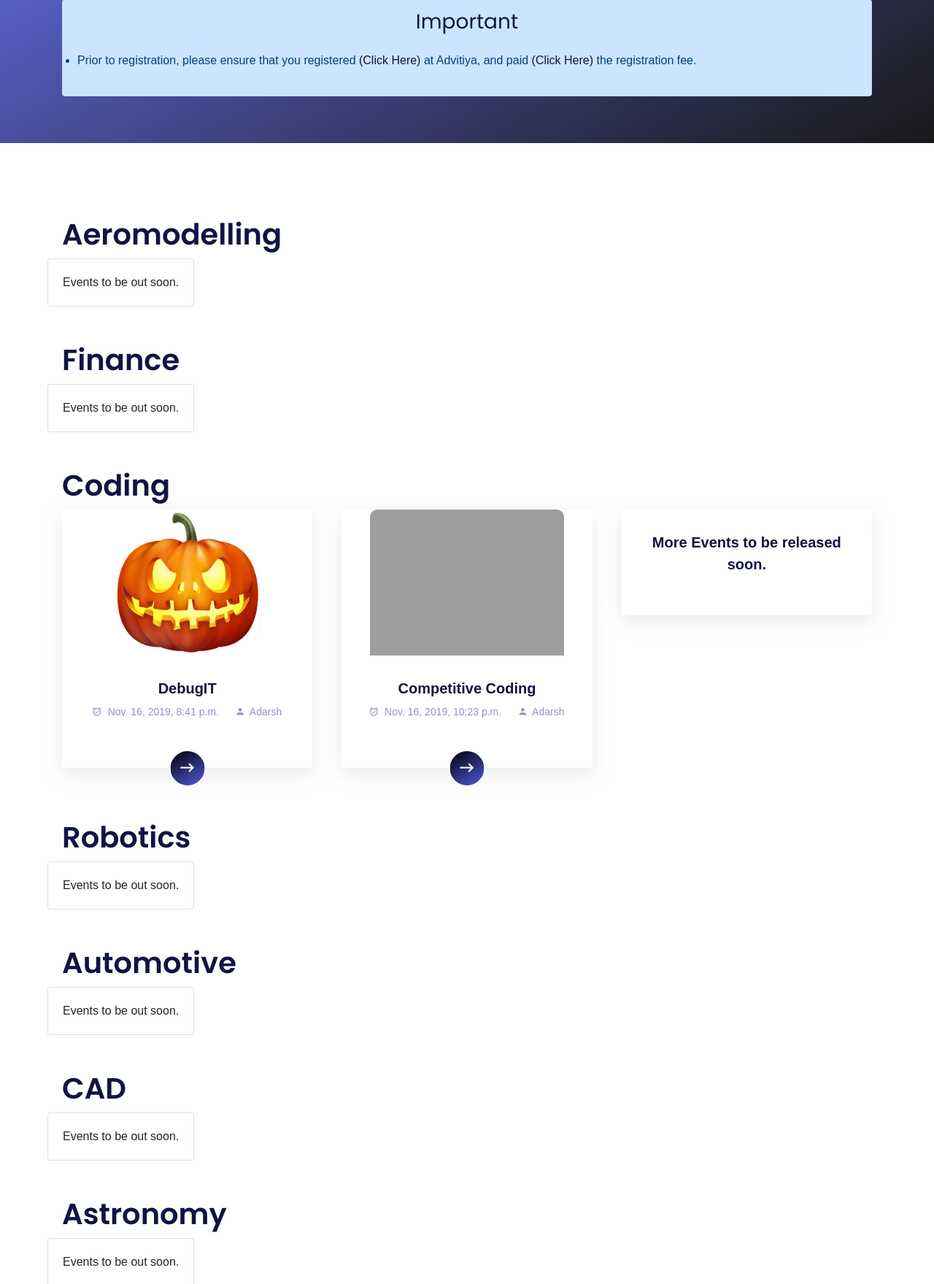
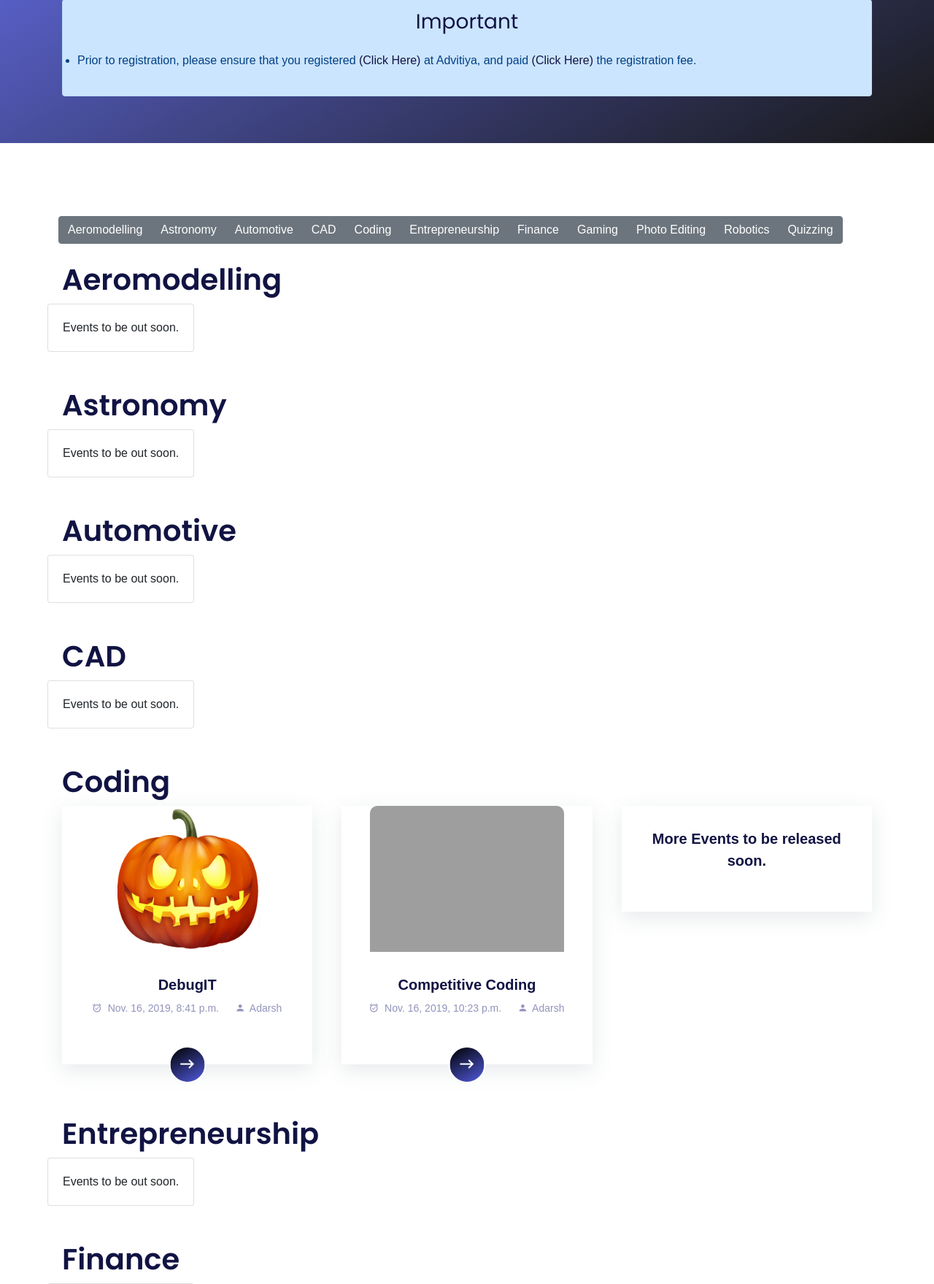
Before and after one commit to software-community/Advitiya-20, a Django app: page /events/ in a window 1280 px wide. Shown: the part 154-1913 px from the top of the page at 73% size. Run offline with Django 3.2, Linux system fonts and the light colour scheme; data comes from the database, SQL or seed files in the repository; parts of the project's set-up code (start-up, migrations or seed data) failed here and were passed over; some libraries are stand-ins or nearby versions; grey boxes are pictures that could not be loaded.

Commit message:
Add quick event link

```diff
--- a/TSP/templates/TSP/payment.html
+++ b/TSP/templates/TSP/payment.html
@@ -13,11 +13,11 @@
                     <table class="table display-data text-white align-items-center">
                         <tbody>
                             <tr>
-                                <th scope="row">Paid for Category A(9-10th class):</th>
+                                <th scope="row">Paid for Category A (9-10th class):</th>
                                 <td>{{ num_cat_a }}</td>
                             </tr>
                             <tr>
-                                <th scope="row">Paid for Category B(11-12th class)</th>
+                                <th scope="row">Paid for Category B (11-12th class):</th>
                                 <td>{{ num_cat_b }}</td>
                             </tr>
                         </tbody>
--- a/TSP/templates/TSP/profile.html
+++ b/TSP/templates/TSP/profile.html
@@ -39,11 +39,11 @@
                                 <td>{{ profile.point_of_contact_phone }}</td>
                             </tr>
                             <tr>
-                                <th scope="row">Paid for Category A(9-10th class):</th>
+                                <th scope="row">Paid for Category A (9-10th class):</th>
                                 <td>{{ num_cat_a }}</td>
                             </tr>
                             <tr>
-                                <th scope="row">Paid for Category B(11-12th class)</th>
+                                <th scope="row">Paid for Category B (11-12th class):</th>
                                 <td>{{ num_cat_b }}</td>
                             </tr>
                         </tbody>
--- a/TSP/views.py
+++ b/TSP/views.py
@@ -121,8 +121,7 @@ def webhook(request):
                     payment_detail.transaction_id = data['payment_id']
                     # str(participantpaspaid.paid_subcategory) inlcudes name of category also
                     send_mail(
-                        'Payment confirmation of ' +
-                        ' to TSP | ADVITIYA 2020',
+                        'Payment confirmation of TSP | ADVITIYA 2020',
                         'Dear ' + str(payment_detail.profile.user.get_full_name()) + '\n\nThis is to confirm '+
                         'that your payment to ADVITIYA 2020 ' +
                         ' is successful.\n\n'+
--- a/main_page/models.py
+++ b/main_page/models.py
@@ -19,16 +19,16 @@ def get_file_path(instance, filename):
 
 CATEGORY_CHOCIES = (
     ('1', 'Aeromodelling'),
-    ('2', 'Finance'),
-    ('3', 'Coding'),
-    ('4', 'Robotics'),
+    ('7', 'Astronomy'),
     ('5', 'Automotive'),
     ('6', 'CAD'),
-    ('7', 'Astronomy'),
+    ('3', 'Coding'),
+    ('10', 'Entrepreneurship'),
+    ('2', 'Finance'),
     ('8', 'Gaming'),
+    ('11', 'Photo Editing'),
+    ('4', 'Robotics'),
     ('9', 'Quizzing'),
-    ('10', 'Entrepreneurship'),
-    ('11', 'Photo Editing'),
 )
 
 
--- a/main_page/templates/main_page/base.html
+++ b/main_page/templates/main_page/base.html
@@ -74,8 +74,8 @@
                             <!-- <a href="{% provider_login_url 'google' %}?next={% url 'main_page:index' %}"
                                 class="vcenter"><img src="{% static 'ca/img/gsignin.png' %}" class='gsignin-btn'
                                     height="50px" width="50px" alt="" srcset="">google</a> -->
-                            <a href="{% provider_login_url 'google' %}?next={{ request.path}}"
-                                class="btn btn-secondary" style="margin-bottom: 3px;">
+                            <a href="{% provider_login_url 'google' %}?next={{ request.path}}" class="btn btn-secondary"
+                                style="margin-bottom: 3px;">
                                 <i class="fab fa-google"></i> Sign In</a>
                             {% endif %}
                         </div>
@@ -125,6 +125,7 @@
                             <p>Indian Institute of Technology Ropar, Bara Phool, Birla Seed Farms, Rupnagar,Punjab,
                                 INDIA 140001
                             </p>
+                            <p><i class="fa fa-phone mr-3"></i>+91 9915405007</p>
                             <p><i class="fa fa-phone mr-3"></i>+91 8619174962</p>
                             <p><i class="fa fa-envelope-o mr-3"></i>advitiya@iitrpr.ac.in</p>
                         </div>
--- a/main_page/templates/main_page/events.html
+++ b/main_page/templates/main_page/events.html
@@ -33,6 +33,16 @@
 <!-- Our Blog Area Start -->
 <div class="our-blog-area section-padding-100">
     <div class="container">
+        <div class="row">
+            <div class="col-md-12">
+                <div class="btn-group flex-wrap" role="group" aria-label="Basic example">
+                    {% for category, event_list in events.items %}
+                    <a href="#{{category}}" type="button" style="color: white;" class="btn btn-secondary">{{category}}</a>
+                    {% endfor %}
+                </div>
+                <br><br>
+            </div>
+        </div>
         {% for category, event_list in events.items %}
         <h1 id="{{ category }}">{{category}}</h1>
         <div class="row">
```
